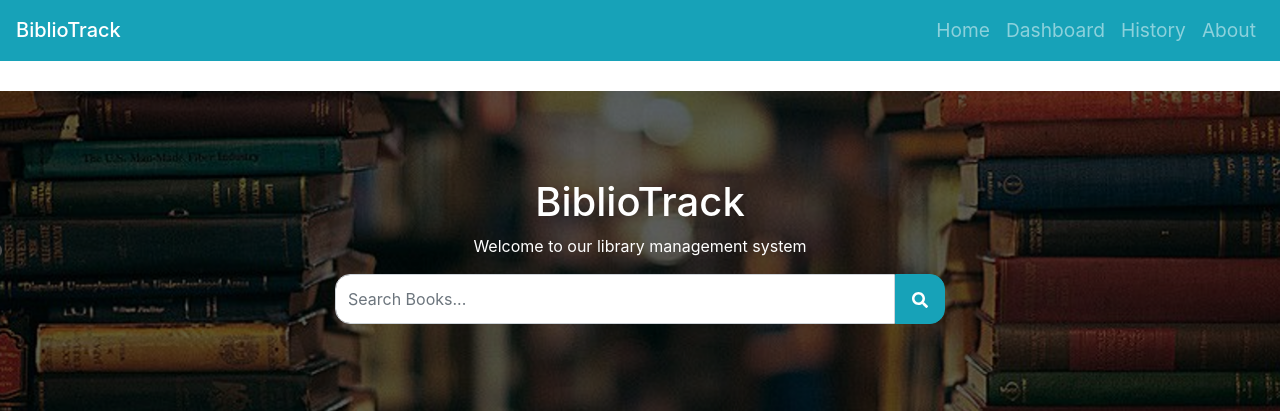
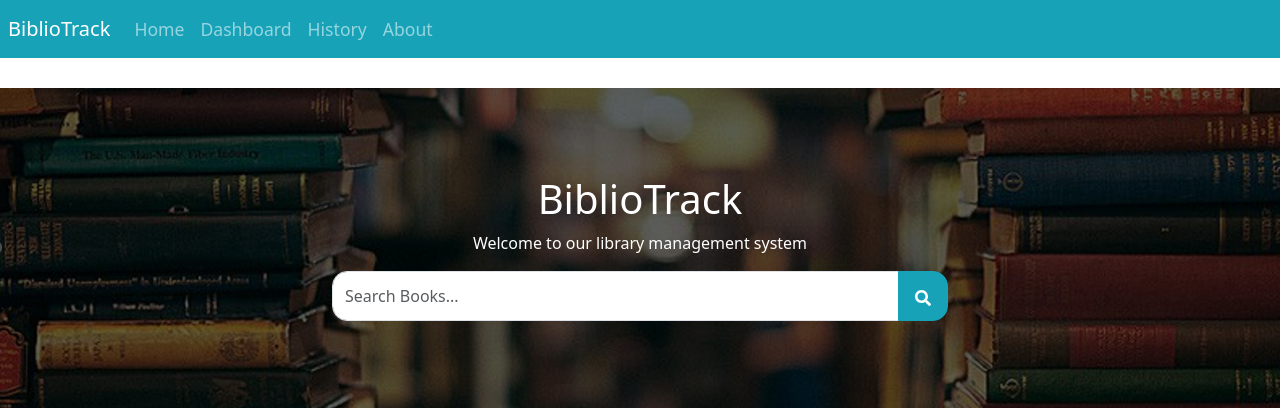
Before and after one commit to BiblioTrack/bibliotrack-frontend, a React (Create React App) app: page / in a window 1280 px wide. Shown: the top 413 px of the page. Built offline with nearby package versions, Linux system fonts and the light colour scheme.

Commit message:
upgrade to bootstrap 5

```diff
--- a/src/App.css
+++ b/src/App.css
@@ -1,11 +1,23 @@
   .wide-button {
     width: 100%;
-    /* Make the button 100% width */
     border-radius: 5px;
   }
 
-  .admin-button {
-    width: 25%;
-    /* Make the button 25% width */
+  .half-wide-button {
+    width: 50%;
     border-radius: 5px;
   }
+
+  /*Migrate to Bootstrap 5*/
+
+  .bg-info , .btn-info{
+    background-color: #17a2b8!important;
+  }
+  .btn-info{
+    color: #fff!important;
+    border-color: #17a2b8!important;
+  }
+
+  .text-info {
+    color : #17a2b8!important;
+  }
--- a/src/components/BookGrid.css
+++ b/src/components/BookGrid.css
@@ -4,6 +4,6 @@
     gap: 20px; /* Adjust the gap between items */
   }
 
-.book-grid a:hover{
+  .book-grid a , .book-grid a:hover{
   text-decoration: none;
 }
--- a/src/components/TopNavbar.css
+++ b/src/components/TopNavbar.css
@@ -1,5 +1,5 @@
 .navbar .nav-link {
-  font-size: 1.2rem;
+  font-size: 1.1rem;
 }
 
 .navbar .navbar-brand {
--- a/src/components/TopNavbar.js
+++ b/src/components/TopNavbar.js
@@ -9,12 +9,14 @@ import './TopNavbar.css';
 function TopNavbar() {
   const { isAdmin } = useAuth();
 
+  //TODO: change navbar to sticky top
+
   return (
-    <Navbar className="navbar navbar-dark bg-info" data-testid="top-navbar" expand="md">
+    <Navbar bg="info" data-bs-theme="dark" className='px-2' data-testid="top-navbar" expand="md">
       <Navbar.Brand >BiblioTrack</Navbar.Brand>
       <Navbar.Toggle aria-controls="basic-navbar-nav" />
       <Navbar.Collapse id="basic-navbar-nav">
-        <Nav className="ml-auto">
+        <Nav className="me-auto">
           <Nav.Link as={Link} to="/">Home</Nav.Link>
           <Nav.Link as={Link} to="/dashboard">Dashboard</Nav.Link>
           {isAdmin && <Nav.Link as={Link} to="/addbook">Add Book</Nav.Link>}
--- a/src/pages/BookPage/components/BookInfo.js
+++ b/src/pages/BookPage/components/BookInfo.js
@@ -8,7 +8,7 @@ const BookInfo = ({ book }) => (
     <div className="unique-author mb-2">{book.author}</div>
     <div className="mb-2">
       {book.genres.map((genre, index) => (
-        <Badge key={index} pill bg="light" className="genre-badge mr-1">
+        <Badge key={index} pill bg="light" text="dark" className="genre-badge mr-1">
           {genre}
         </Badge>
       ))}
--- a/src/pages/BookPage/components/IssueHistory.js
+++ b/src/pages/BookPage/components/IssueHistory.js
@@ -31,7 +31,7 @@ const IssueHistory = ({ issueHistory }) => {
     return(
     <div className="mb-5">
         <h5 className="mb-3">Issue History</h5>
-        <Table bordered responsive>
+        <Table bordered responsive style={{whiteSpace: 'nowrap'}}>
         <thead>
             <tr>
             <th>User ID</th>
```
Also changed, not shown: package.json (+4 -3 lines), 1 other file (tests, documents, lock files or other folders).
